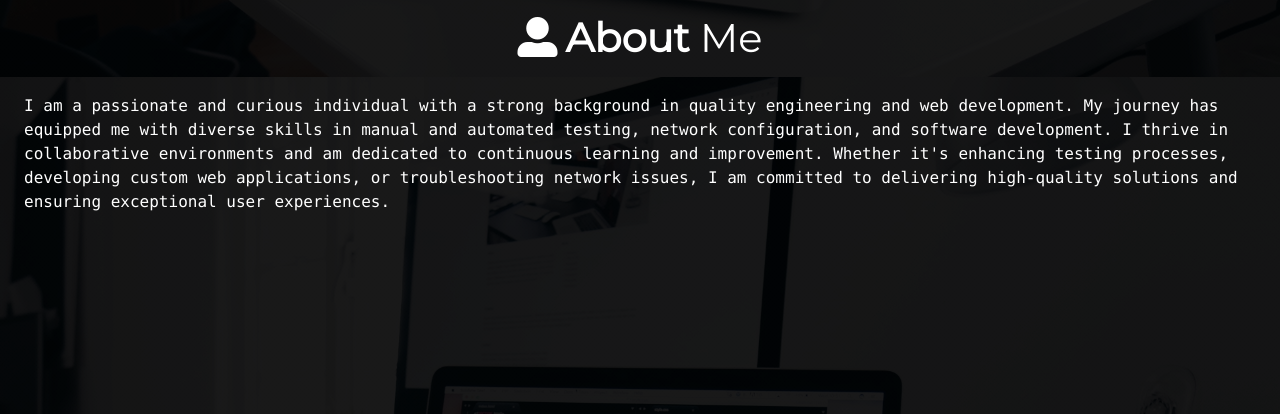
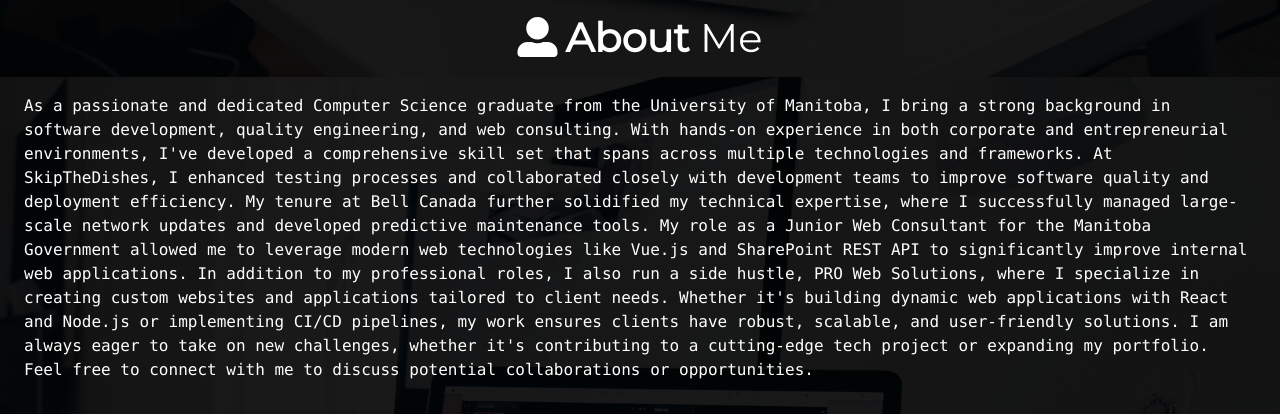
Before and after one commit to hamzam2mhs/hamzam2mhs.github.io, a plain HTML site: page index.html in a window 1280 px wide. Shown: the part 775-1189 px from the top of the page. Drawn offline with nearby package versions, Linux system fonts and the light colour scheme.

Commit message:
Updated About me section.

```diff
--- a/index.html
+++ b/index.html
@@ -75,12 +75,13 @@
         <div class="h1 text-center" data-aos="zoom-in-up"><i class="fas fa-user-alt mr-2"></i><b>About</b> Me</div>
         <div class="d-flex align-items-center">
             <div class="p text-monospace d-block mx-auto p-4 larger align-self-center" data-aos="zoom-in-down">
-                I am a passionate and curious individual with a strong background in quality engineering and web development.
-                My journey has equipped me with diverse skills in manual and automated testing, network configuration, and
-                software development. I thrive in collaborative environments and am dedicated to continuous learning and
-                improvement. Whether it's enhancing testing processes, developing custom web applications, or
-                troubleshooting network issues, I am committed to delivering high-quality solutions and ensuring exceptional
-                user experiences.
+                As a passionate and dedicated Computer Science graduate from the University of Manitoba, I bring a strong background in software development, quality engineering, and web consulting. With hands-on experience in both corporate and entrepreneurial environments, I've developed a comprehensive skill set that spans across multiple technologies and frameworks.
+
+At SkipTheDishes, I enhanced testing processes and collaborated closely with development teams to improve software quality and deployment efficiency. My tenure at Bell Canada further solidified my technical expertise, where I successfully managed large-scale network updates and developed predictive maintenance tools. My role as a Junior Web Consultant for the Manitoba Government allowed me to leverage modern web technologies like Vue.js and SharePoint REST API to significantly improve internal web applications.
+
+In addition to my professional roles, I also run a side hustle, PRO Web Solutions, where I specialize in creating custom websites and applications tailored to client needs. Whether it's building dynamic web applications with React and Node.js or implementing CI/CD pipelines, my work ensures clients have robust, scalable, and user-friendly solutions.
+
+I am always eager to take on new challenges, whether it's contributing to a cutting-edge tech project or expanding my portfolio. Feel free to connect with me to discuss potential collaborations or opportunities.
             </div>
         </div>
     </div>
```
